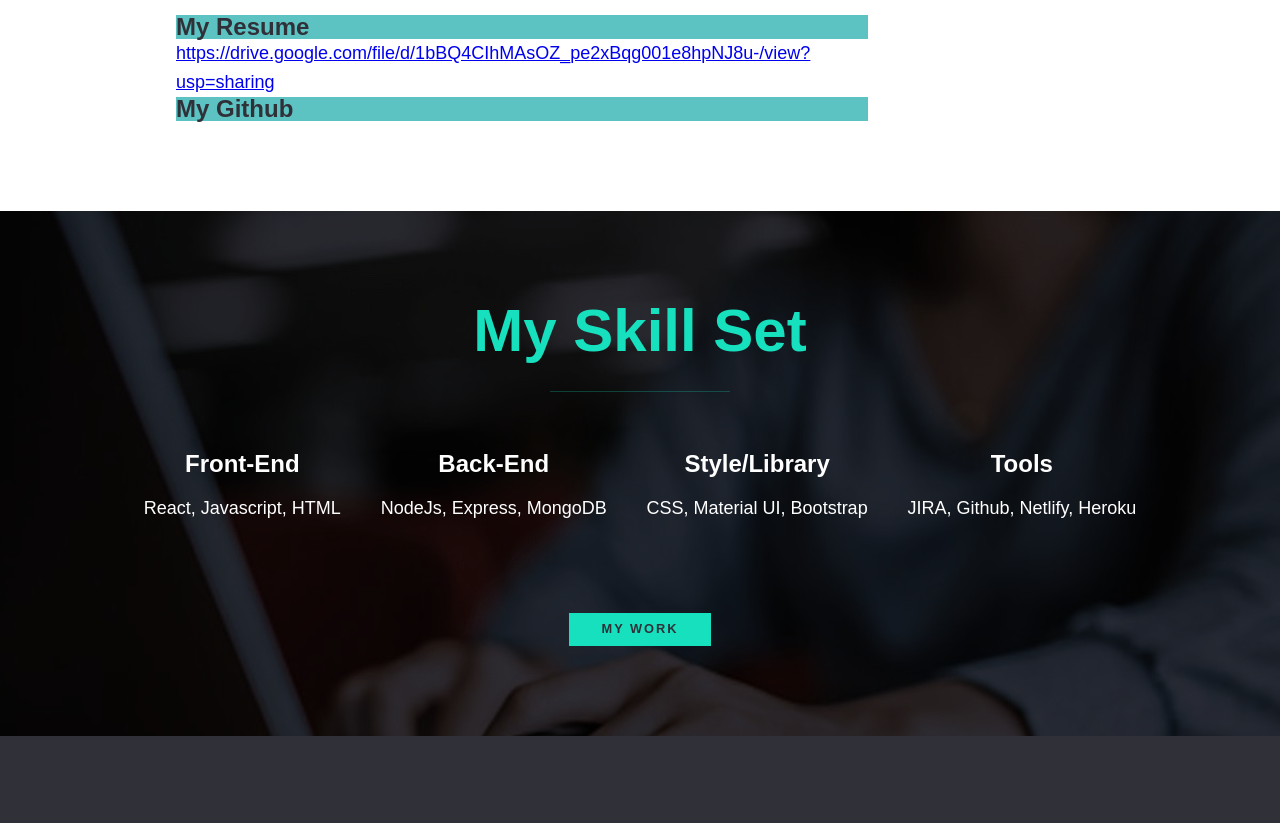
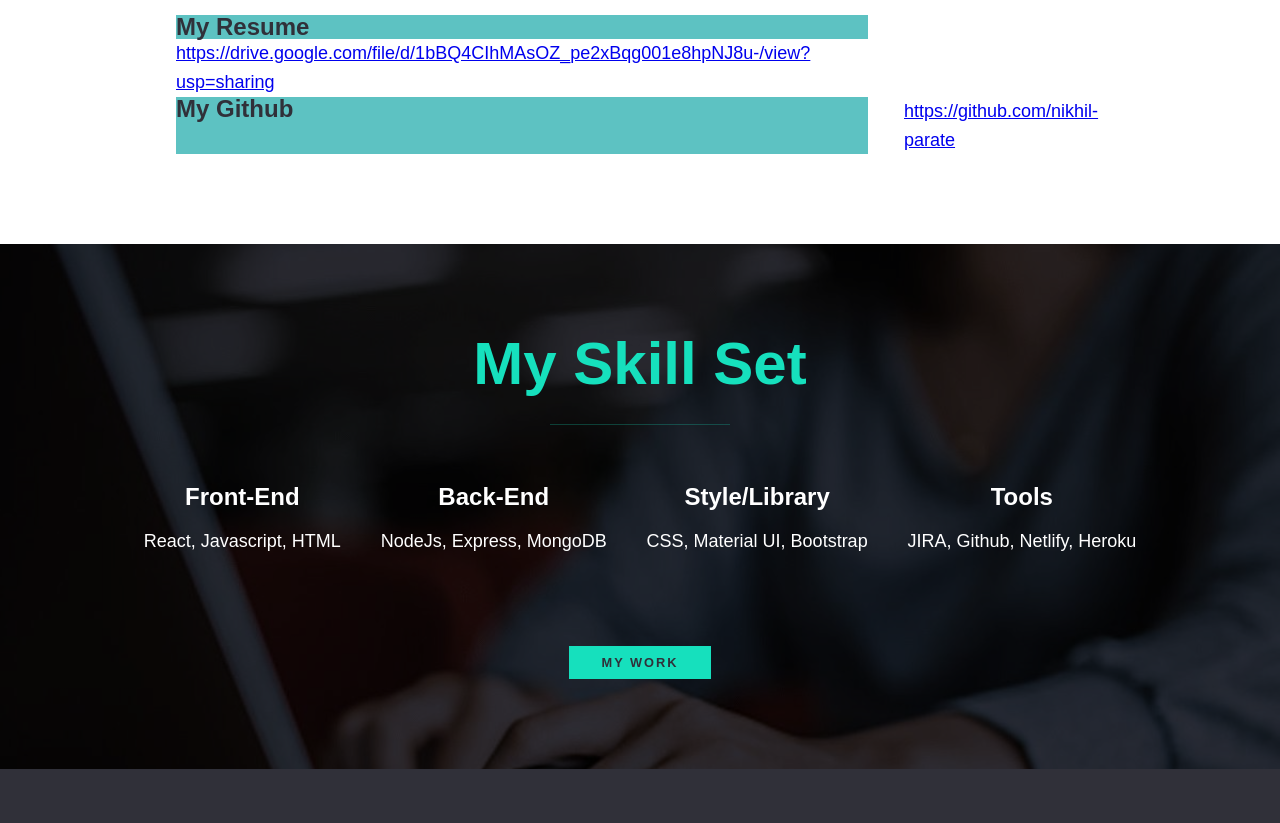
Before and after one commit to nikhil-parate/portfolio, a plain HTML site: page index.html in a window 1280 px wide. Shown: the part 1491-2314 px from the top of the page. Drawn offline with nearby package versions, Linux system fonts and the light colour scheme; a web font is replaced by a local one.

Commit message:
Update index.html

```diff
--- a/index.html
+++ b/index.html
@@ -76,7 +76,7 @@
             <a href="https://drive.google.com/file/d/1bBQ4CIhMAsOZ_pe2xBqg001e8hpNJ8u-/view?usp=sharing" target="_blank">https://drive.google.com/file/d/1bBQ4CIhMAsOZ_pe2xBqg001e8hpNJ8u-/view?usp=sharing</a>
         </div>
            <h3 style="background-color: rgb(93, 194, 194);">My Github</h3>
-             <a href="ttps://github.com/nikhil-parate"> </a>
+             <a href="https://github.com/nikhil-parate" target="_blank">https://github.com/nikhil-parate</a>
            <img src="img/Nikhil.JPG" alt="Nikhil_image" class="about-me__img">
        </section>
 
```
